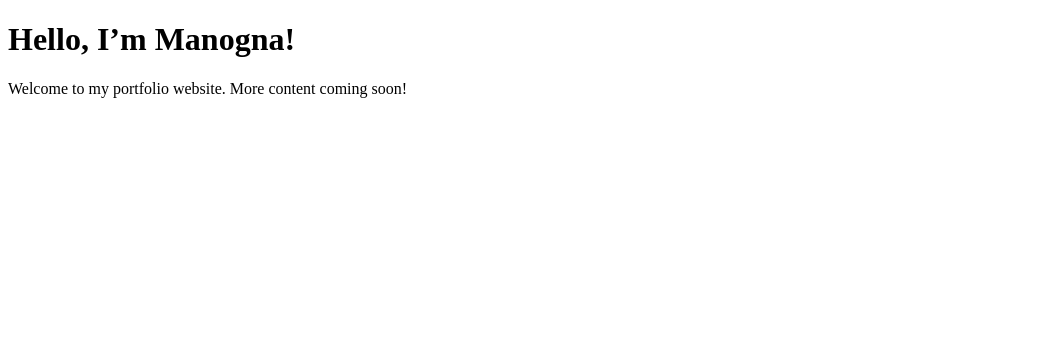
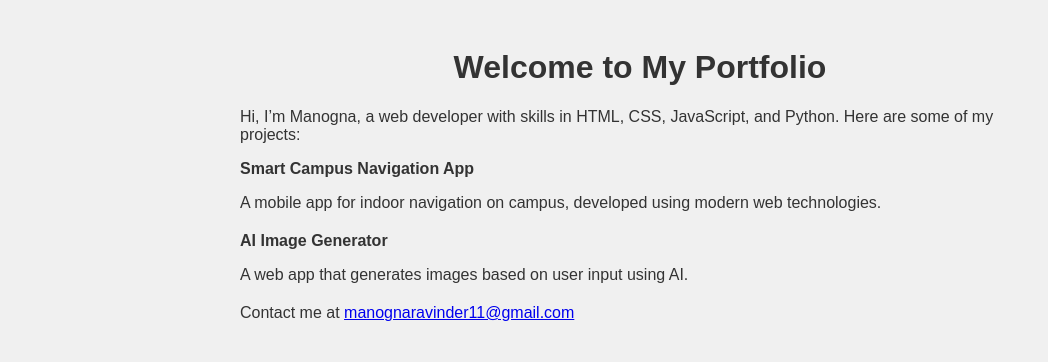
Before and after one commit to manognaravinderpoosa/manogna.github.io, a plain HTML site: page index.html in a window 1280 px wide. Shown: the whole page, without its empty margins (0-1048 px from the left). Drawn offline with Linux system fonts and the light colour scheme.

Commit message:
Created portfolio website

```diff
--- a/index.html
+++ b/index.html
@@ -3,10 +3,28 @@
 <head>
     <meta charset="UTF-8">
     <meta name="viewport" content="width=device-width, initial-scale=1.0">
-    <title>Welcome to My Portfolio</title>
+    <title>Manogna's Portfolio</title>
+    <style>
+        body { font-family: Arial, sans-serif; background-color: #f0f0f0; color: #333; }
+        .container { max-width: 800px; margin: auto; padding: 20px; }
+        h1 { text-align: center; }
+        .project { margin-bottom: 20px; }
+        .project-title { font-weight: bold; }
+    </style>
 </head>
 <body>
-    <h1>Hello, I’m Manogna!</h1>
-    <p>Welcome to my portfolio website. More content coming soon!</p>
+    <div class="container">
+        <h1>Welcome to My Portfolio</h1>
+        <p>Hi, I’m Manogna, a web developer with skills in HTML, CSS, JavaScript, and Python. Here are some of my projects:</p>
+        <div class="project">
+            <p class="project-title">Smart Campus Navigation App</p>
+            <p>A mobile app for indoor navigation on campus, developed using modern web technologies.</p>
+        </div>
+        <div class="project">
+            <p class="project-title">AI Image Generator</p>
+            <p>A web app that generates images based on user input using AI.</p>
+        </div>
+        <p>Contact me at <a href="mailto:manognaravinder11@gmail.com">manognaravinder11@gmail.com</a></p>
+    </div>
 </body>
 </html>
```
